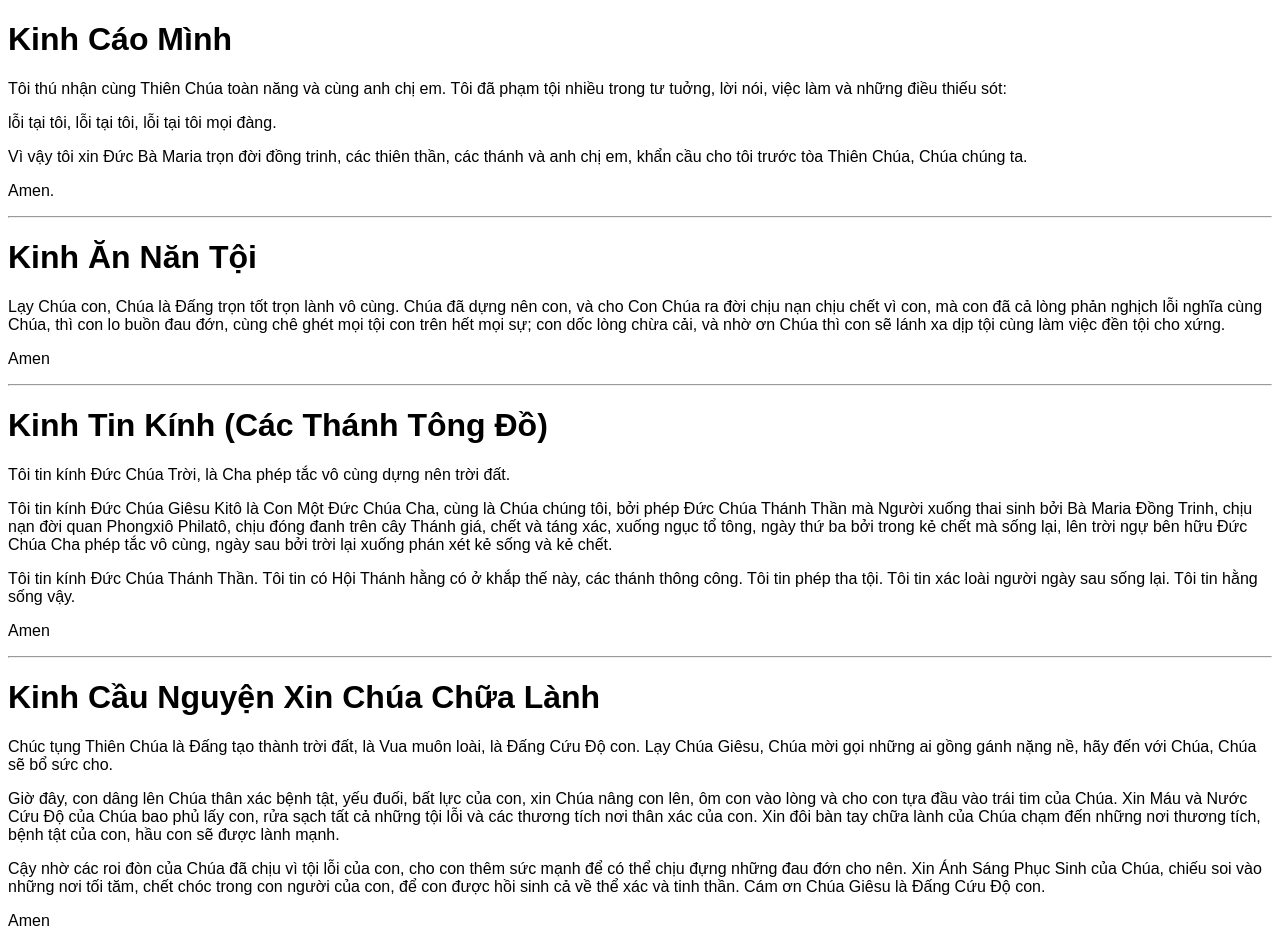
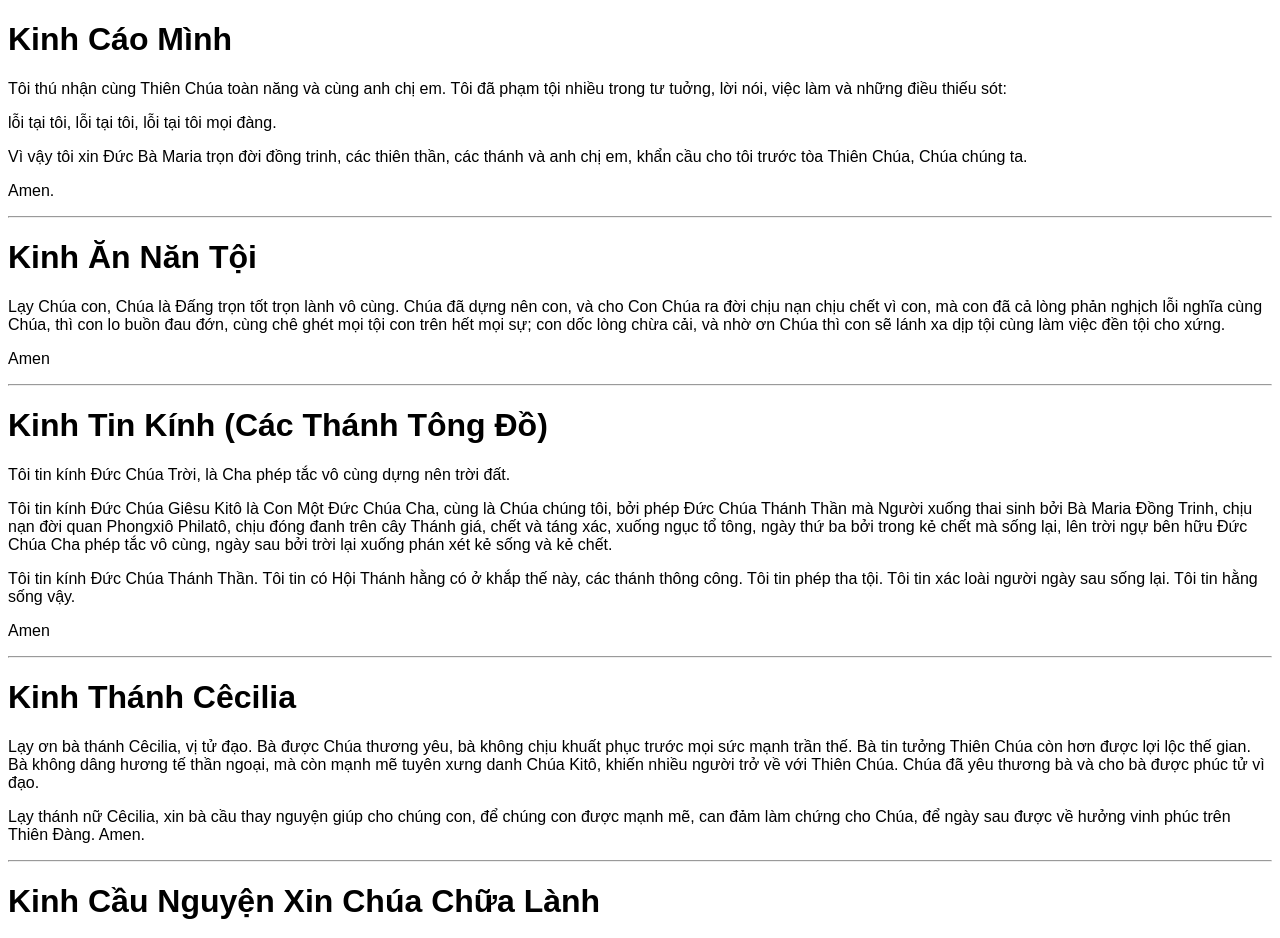
Before and after one commit to kaizday/kaizday.github.io, a plain HTML site: page index.html in a window 1280 px wide. Shown: the top 938 px of the page. Drawn offline with Linux system fonts and the light colour scheme.

Commit message:
Update index.html

```diff
--- a/index.html
+++ b/index.html
@@ -32,6 +32,11 @@
 <p>Amen</p>
 <hr/>
 
+<h1>Kinh Thánh Cêcilia</h1>
+<p>Lạy ơn bà thánh Cêcilia, vị tử đạo. Bà được Chúa thương yêu, bà không chịu khuất phục trước mọi sức mạnh trần thế. Bà tin tưởng Thiên Chúa còn hơn được lợi lộc thế gian. Bà không dâng hương tế thần ngoại, mà còn mạnh mẽ tuyên xưng danh Chúa Kitô, khiến nhiều người trở về với Thiên Chúa. Chúa đã yêu thương bà và cho bà được phúc tử vì đạo.</p>
+<p>Lạy thánh nữ Cêcilia, xin bà cầu thay nguyện giúp cho chúng con, để chúng con được mạnh mẽ, can đảm làm chứng cho Chúa, để ngày sau được về hưởng vinh phúc trên Thiên Đàng. Amen.</p>
+<hr/>
+
 <h1>Kinh Cầu Nguyện Xin Chúa Chữa Lành</h1>
 <p>Chúc tụng Thiên Chúa là Đấng tạo thành trời đất, là Vua muôn loài, là Đấng Cứu Độ con. Lạy Chúa Giêsu, Chúa mời gọi những ai gồng gánh nặng nề, hãy đến với Chúa, Chúa sẽ bổ sức cho.</p>
 <p>Giờ đây, con dâng lên Chúa thân xác bệnh tật, yếu đuối, bất lực của con, xin Chúa nâng con lên, ôm con vào lòng và cho con tựa đầu vào trái tim của Chúa. Xin Máu và Nước Cứu Độ của Chúa bao phủ lấy con, rửa sạch tất cả những tội lỗi và các thương tích nơi thân xác của con. Xin đôi bàn tay chữa lành của Chúa chạm đến những nơi thương tích, bệnh tật của con, hầu con sẽ được lành mạnh.</p>
```
